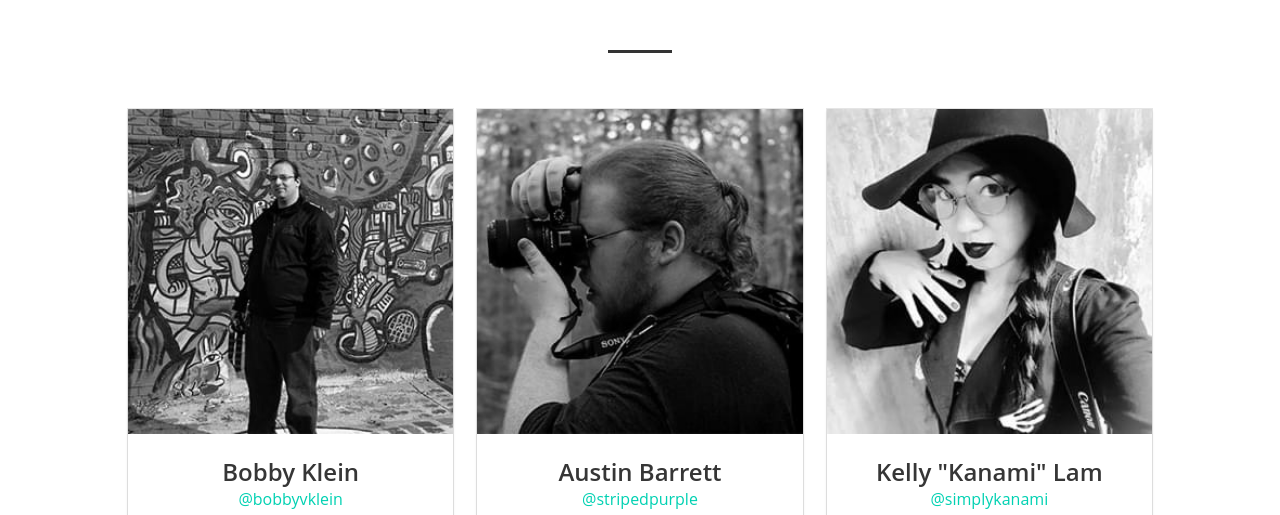
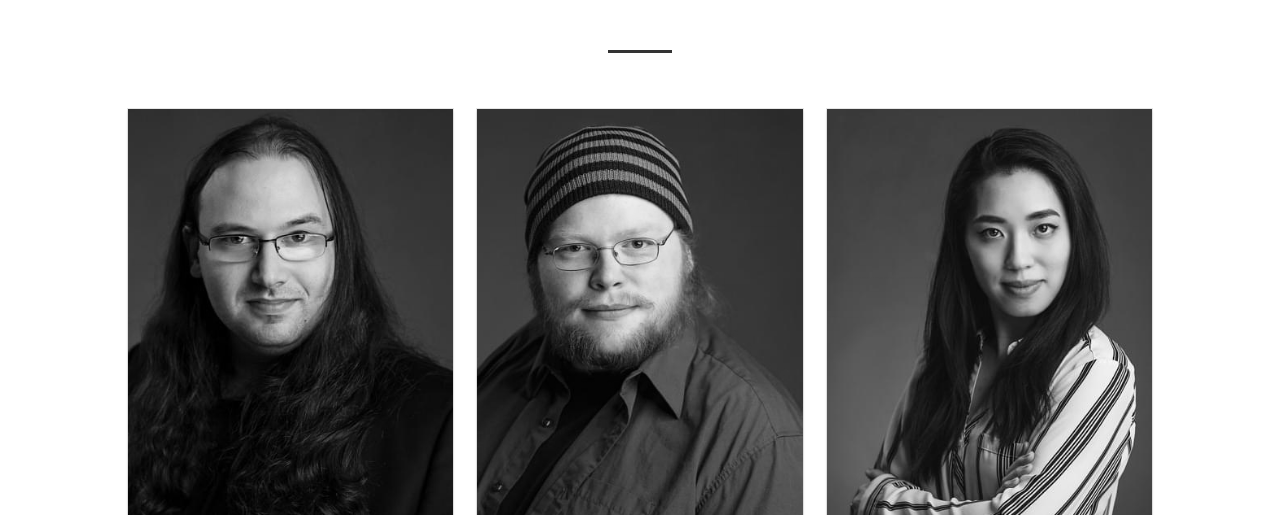
Before and after one commit to stripedpurple/shaken-not-stirred-website, a website: page views/index.html in a window 1280 px wide. Shown: the part 1421-1936 px from the top of the page. Drawn offline with nearby package versions, Linux system fonts and the light colour scheme; files that its build step writes are made by us from their sources; a script that the page names is missing.

Commit message:
new headshots and mailing list code

```diff
--- a/views/index.html
+++ b/views/index.html
@@ -52,7 +52,7 @@
                 <div class="card">
                     <div class="card-image">
                         <figure class="image is-300x300">
-                            <img src="/images/team/bobbyvklein.jpg" alt="Bobby Klein Profile Picture">
+                            <img src="/images/team/bobby-400.jpg" alt="Bobby Klein Profile Picture">
                         </figure>
                     </div>
                     <div class="card-content">
@@ -80,7 +80,7 @@
                 <div class="card">
                     <div class="card-image">
                         <figure class="image is-300x300">
-                            <img src="/images/team/stripedpurple.jpg" alt="Austin Barrett Profile Picture">
+                            <img src="/images/team/austin-400.jpg" alt="Austin Barrett Profile Picture">
                         </figure>
                     </div>
                     <div class="card-content">
@@ -108,7 +108,7 @@
                 <div class="card has-text-centered">
                     <div class="card-image">
                         <figure class="image is-300x300">
-                            <img src="/images/team/simplykanami.jpg" alt='Kelly "Kanami" Lam Profile Picture'>
+                            <img src="/images/team/kelly-400.jpg" alt='Kelly "Kanami" Lam Profile Picture'>
                         </figure>
                     </div>
                     <div class="card-content">
@@ -190,5 +190,7 @@
     document.getElementById("call-to-action").onclick = function () {
         showMailingPopUp()
     };
+
+    showMailingPopUp();
 </script>
 {% endblock %}
```
Also changed, not shown: public/images/team/austin-400.jpg (added), public/images/team/bobby-400.jpg (added), public/images/team/kelly-400.jpg (added), 3 other files.
